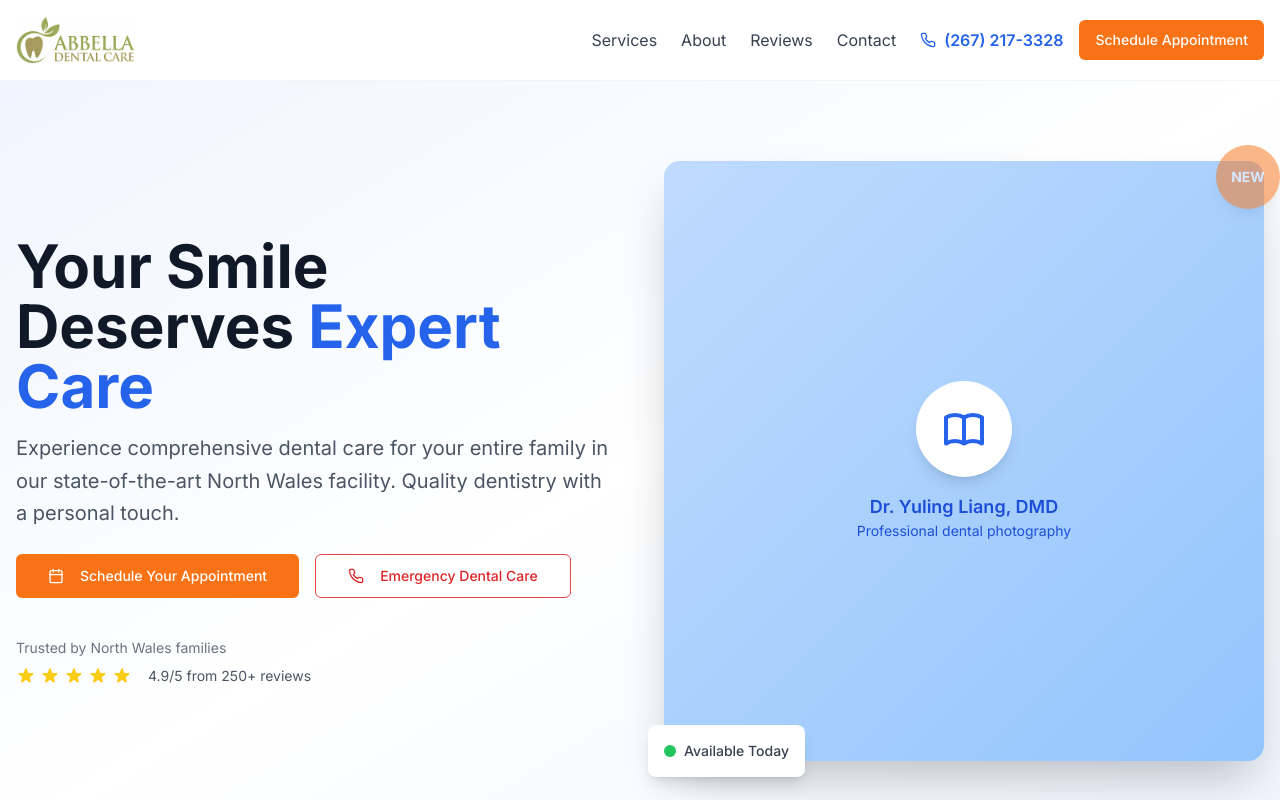
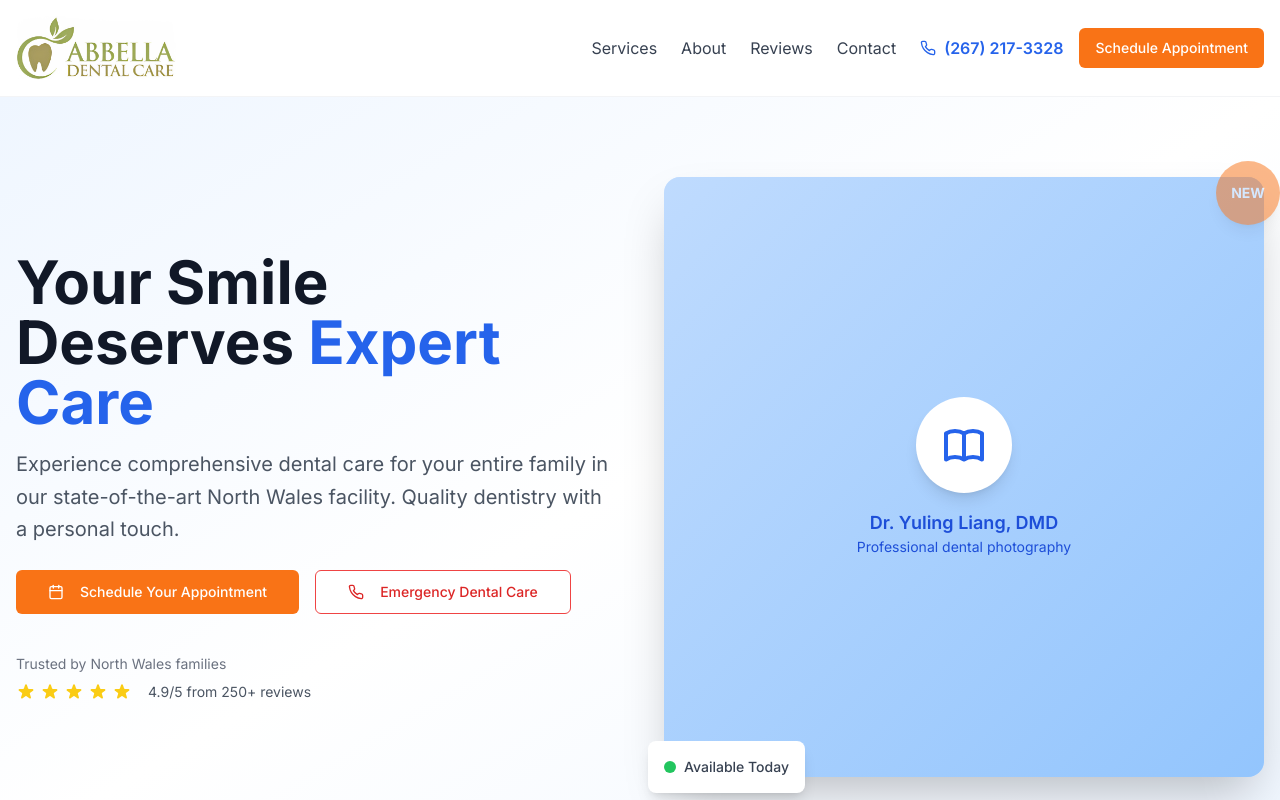
Before and after one commit to arifuahmed1/abella-smile-rebuild, a React (Vite) app: page / in a window 1280 px wide. Shown: the top 800 px of the page. Built offline with nearby package versions, Linux system fonts and the light colour scheme.

Commit message:
Refactor: Replace logo and adjust size/position
Replaced the existing logo with the AI-upscaled version, centered it in the left corner of the header, and increased its size.

```diff
--- a/src/pages/Index.tsx
+++ b/src/pages/Index.tsx
@@ -1,3 +1,4 @@
+
 import React from 'react';
 import { Phone, MapPin, Clock, Star, Shield, Heart, Award, Users } from 'lucide-react';
 import { Button } from '@/components/ui/button';
@@ -34,8 +35,8 @@ const Index = () => {
         <div className="container mx-auto px-4 py-4">
           <div className="flex items-center justify-between">
             {/* Logo */}
-            <div className="flex items-center space-x-3">
-              <img alt="Abbella Dental Care Logo" className="h-12 w-auto" src="/lovable-uploads/b30c4365-1bbe-495b-90e1-c71a31115905.png" />
+            <div className="flex items-center justify-center">
+              <img alt="Abbella Dental Care Logo" className="h-16 w-auto" src="/lovable-uploads/61a5f27e-f468-422b-a817-afaaa2130a4e.png" />
             </div>
 
             {/* Desktop Navigation & Contact */}
```
Also changed, not shown: public/lovable-uploads/61a5f27e-f468-422b-a817-afaaa2130a4e.png (added).
